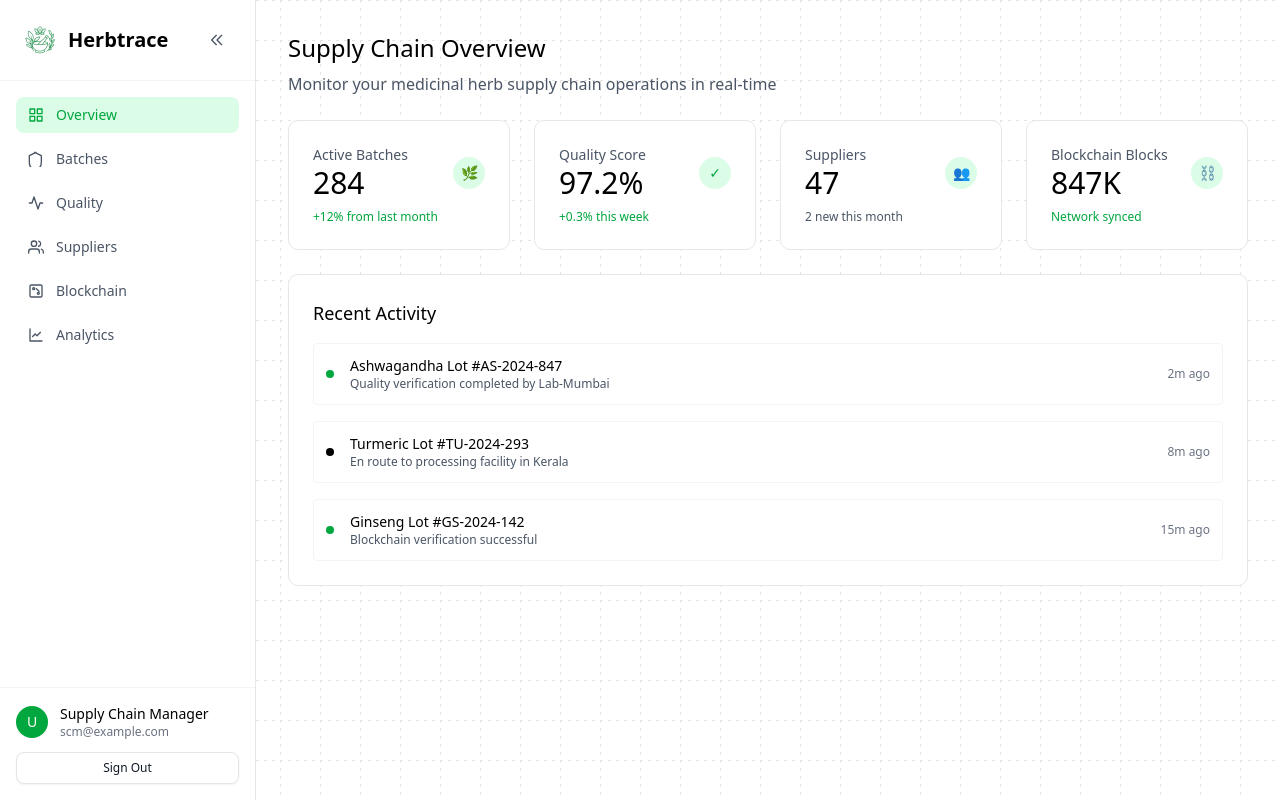
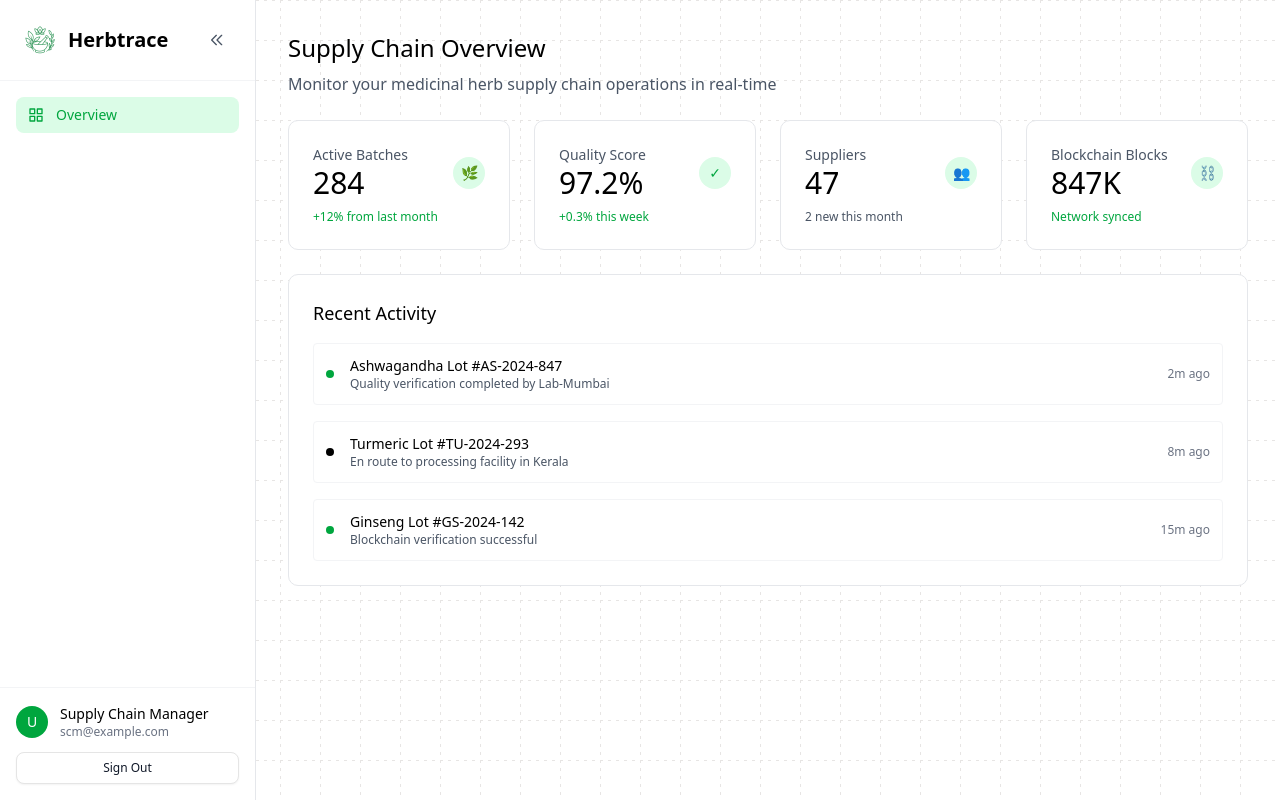
Before and after one commit to herbtrace/Frontend, a Next.js app: page /dashboard in a window 1280 px wide. Built offline with nearby package versions, Linux system fonts and the light colour scheme; no server answers.

Commit message:
refixing

```diff
--- a/src/app/dashboard/page.tsx
+++ b/src/app/dashboard/page.tsx
@@ -19,58 +19,6 @@ export default function Dashboard() {
           <rect x="14" y="3" width="7" height="7" strokeWidth="2" strokeLinecap="round" strokeLinejoin="round"/>
           <rect x="14" y="14" width="7" height="7" strokeWidth="2" strokeLinecap="round" strokeLinejoin="round"/>
           <rect x="3" y="14" width="7" height="7" strokeWidth="2" strokeLinecap="round" strokeLinejoin="round"/>
-        </svg>
-      ),
-    },
-    {
-      id: 'batches',
-      label: 'Batches',
-      icon: (
-        <svg className="w-full h-full" fill="none" stroke="currentColor" viewBox="0 0 24 24">
-          <path d="M12 2L2 7v10c0 5.55 3.84 9.95 9 11 5.16-1.05 9-5.45 9-11V7l-10-5z" strokeWidth="2" strokeLinecap="round" strokeLinejoin="round"/>
-        </svg>
-      ),
-    },
-    {
-      id: 'quality',
-      label: 'Quality',
-      icon: (
-        <svg className="w-full h-full" fill="none" stroke="currentColor" viewBox="0 0 24 24">
-          <polyline points="22,12 18,12 15,21 9,3 6,12 2,12" strokeWidth="2" strokeLinecap="round" strokeLinejoin="round"/>
-        </svg>
-      ),
-    },
-    {
-      id: 'suppliers',
-      label: 'Suppliers',
-      icon: (
-        <svg className="w-full h-full" fill="none" stroke="currentColor" viewBox="0 0 24 24">
-          <path d="M17 21v-2a4 4 0 0 0-4-4H5a4 4 0 0 0-4 4v2" strokeWidth="2" strokeLinecap="round" strokeLinejoin="round"/>
-          <circle cx="9" cy="7" r="4" strokeWidth="2" strokeLinecap="round" strokeLinejoin="round"/>
-          <path d="M23 21v-2a4 4 0 0 0-3-3.87" strokeWidth="2" strokeLinecap="round" strokeLinejoin="round"/>
-          <path d="M16 3.13a4 4 0 0 1 0 7.75" strokeWidth="2" strokeLinecap="round" strokeLinejoin="round"/>
-        </svg>
-      ),
-    },
-    {
-      id: 'blockchain',
-      label: 'Blockchain',
-      icon: (
-        <svg className="w-full h-full" fill="none" stroke="currentColor" viewBox="0 0 24 24">
-          <rect x="3" y="3" width="18" height="18" rx="2" strokeWidth="2" strokeLinecap="round" strokeLinejoin="round"/>
-          <circle cx="8.5" cy="8.5" r="1.5" strokeWidth="2" strokeLinecap="round" strokeLinejoin="round"/>
-          <path d="M12.5 8.5L16.5 12.5" strokeWidth="2" strokeLinecap="round" strokeLinejoin="round"/>
-          <circle cx="15.5" cy="15.5" r="1.5" strokeWidth="2" strokeLinecap="round" strokeLinejoin="round"/>
-        </svg>
-      ),
-    },
-    {
-      id: 'analytics',
-      label: 'Analytics',
-      icon: (
-        <svg className="w-full h-full" fill="none" stroke="currentColor" viewBox="0 0 24 24">
-          <path d="M3 3v18h18" strokeWidth="2" strokeLinecap="round" strokeLinejoin="round"/>
-          <path d="M18.7 8l-5.1 5.2-2.8-2.7L7 14.3" strokeWidth="2" strokeLinecap="round" strokeLinejoin="round"/>
         </svg>
       ),
     },
```
